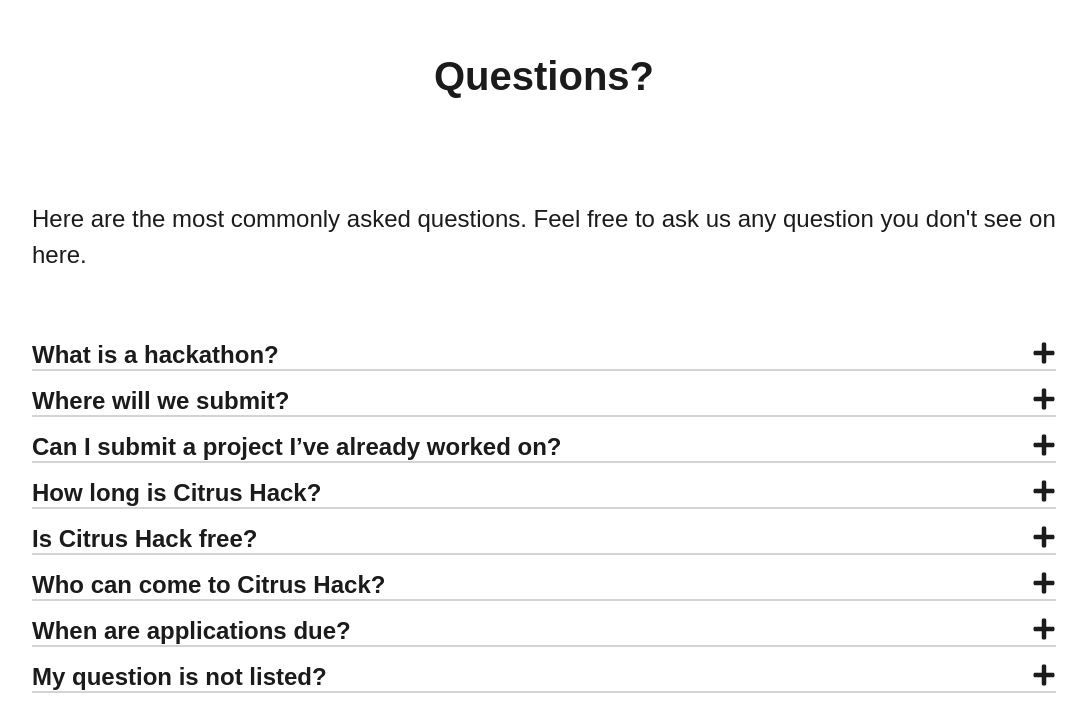
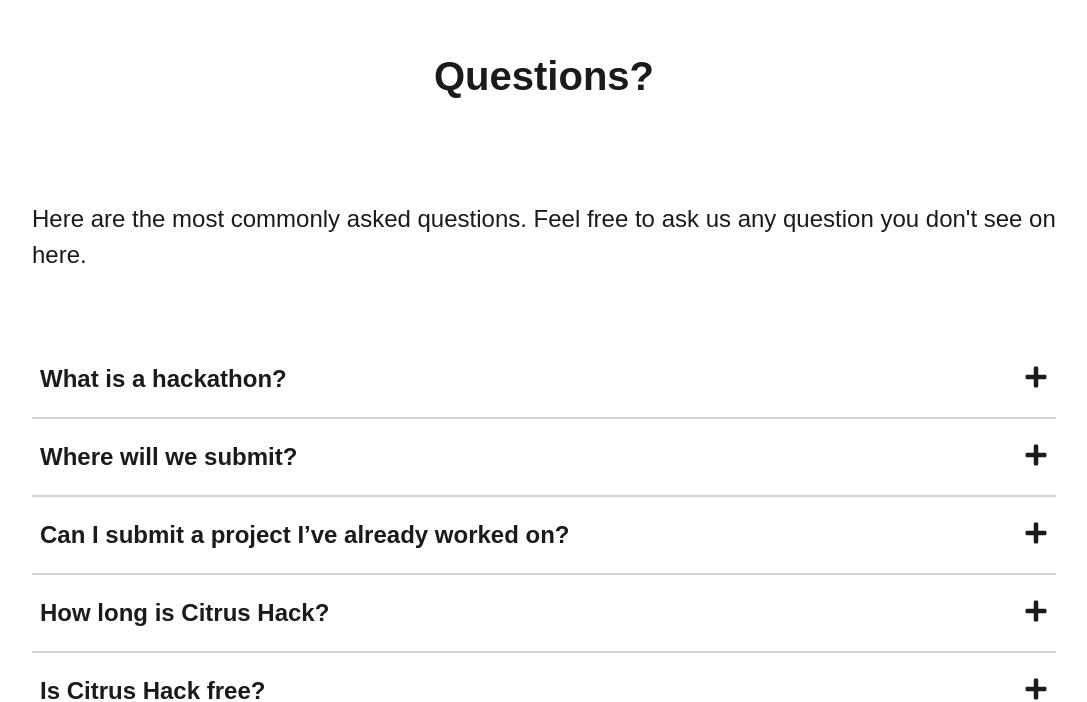
Before and after one commit to citrushack/Citrushack2021, a Next.js app: page /faq in a window 1280 px wide. Shown: the part 107-809 px from the top of the page, without its empty margins (96-1183 px from the left). Built offline with nearby package versions, Linux system fonts and the light colour scheme; a web font is replaced by a local one; what react-auth-kit would draw is missing.

Commit message:
Fixed faq size

```diff
--- a/styles/Accordion.module.css
+++ b/styles/Accordion.module.css
@@ -6,7 +6,6 @@
 }
 
 .accordionItem {
-  margin-bottom: 1rem;
   text-align: left;
   color: inherit;
   text-decoration: none;
@@ -27,6 +26,7 @@
   cursor: pointer;
   border-bottom: 2px solid lightgray;
   background-color: rgba(255, 255, 255, 0.882);
+  padding: 1.5rem 0.5rem;
 }
 
 .accordionItemButton > svg {
```
